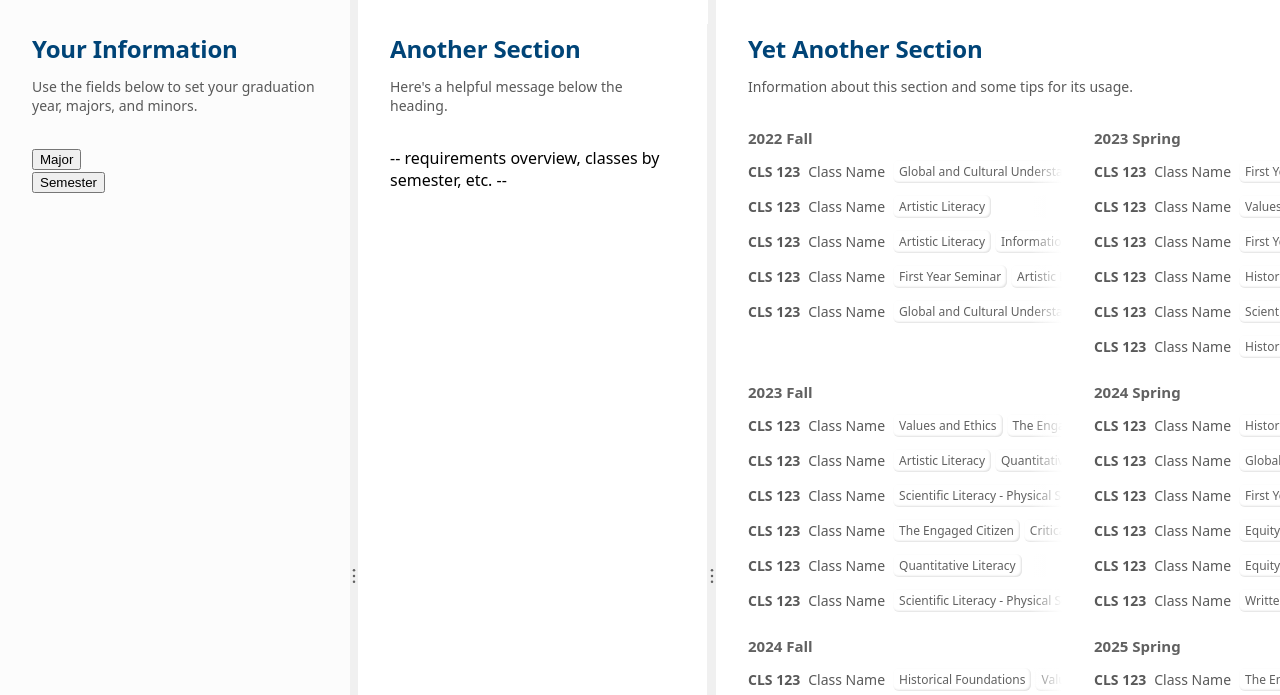
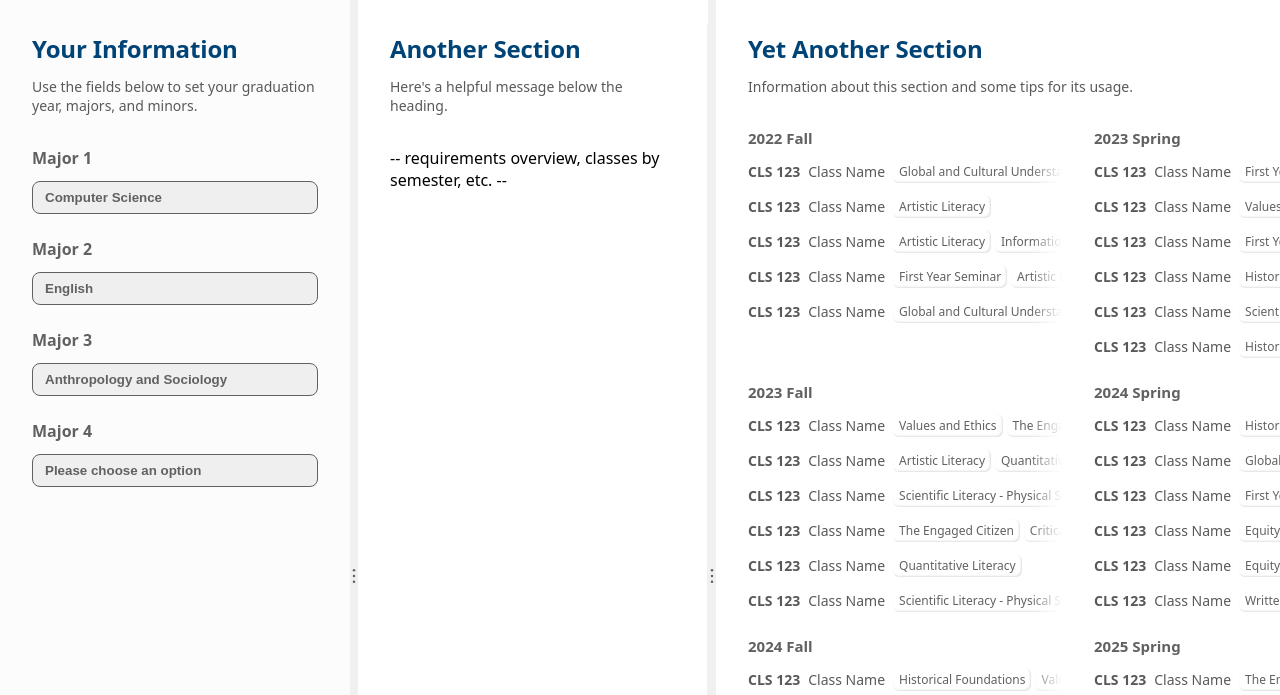
Before and after one commit to jbearley/fyp, a Flask app: page / in a window 1280 px wide. Shown: the part 82-777 px from the top of the page. Run offline with Flask 3, Linux system fonts and the light colour scheme.

Commit message:
dropdowns for majors with pre-selected options hard-coded into routes.py

```diff
--- a/app/routes.py
+++ b/app/routes.py
@@ -1,9 +1,72 @@
 from app import app
 from flask import render_template
 import sys
+
 sys.path.append("app")
 from dummy_data import random_classes_by_semester
 
+
+majors = [
+    "Anthropology and Sociology",
+    "Astronomy",
+    "Biochemistry, Cell and Molecular Biology",
+    "Biology",
+    "Chemistry",
+    "Computer Science",
+    "Data Analytics",
+    "English",
+    "Environmental Science",
+    "History",
+    "International Relations",
+    "English",
+    "Writing",
+    "Rhetoric and Media Studies",
+    "Environmental Science",
+    "History",
+    "International Relations",
+    "Kinesiology",
+    "Law, Politics and Society",
+    "Mathematics",
+    "Mathematics Education (Secondary)",
+]
+minors = [
+    "Anthropology",
+    "Biology",
+    "Chemistry",
+    "Computer Science",
+    "Cybersecurity",
+    "Data Analytics",
+    "English",
+    "Writing",
+    "Rhetoric and Media Studies",
+    "History",
+    "International Relations",
+    "Mathematics",
+    "Mathematics Education (Secondary)",
+    "Military Studies",
+]
+concentrations = [
+    "Behavior Analysis of Developmental Disabilities",
+    "Biophysics",
+    "Comparative Animal Behavior",
+    "Global and Comparative Public Health",
+    "Human Resources Management",
+    "Interdisciplinary Study of the Humanities and Sciences",
+    "Global and Comparative Public Health",
+    "Human Resources Management",
+    "Interdisciplinary Study of the Humanities and Sciences",
+]
+# complete from this link https://www.drake.edu/academics/undergraduate/majors/ up to "Military Studies" (from "College / School Listing" view)
+drake_curriculum = {
+    "majors": majors,
+    "minors": minors,
+    "concentrations": concentrations,
+}
+user_choices = {
+    "majors": ["Computer Science", "English", "Anthropology and Sociology"],
+    "minors": [],
+    "concentrations": []
+}
 
 @app.route("/")
 @app.route("/index")
@@ -14,6 +77,8 @@ def index():
         "main.html",
         title="Drake Four-Year Plan Generator",
         classes_by_semester=random_classes_by_semester(),
+        drake_curriculum=drake_curriculum,
+        user_choices=user_choices,
         styles_to_enqueue=styles_to_enqueue,
         scripts_to_enqueue=scripts_to_enqueue,
     )
--- a/app/static/css/main.css
+++ b/app/static/css/main.css
@@ -216,11 +216,29 @@ h3 {
 	background-color: var(--gray-400);
 }
 
-.dropdown-content {
-	color: var(--gray-600);
-	display: none;
+.dropdown-container {
+	display: flex;
+	flex-direction: column;
+	gap: 12px;
 }
 
-.dropdown .expanded+.dropdown-content {
+.dropdown-container label {
+	color: var(--gray-500);
+	font-weight: 550;
+}
+
+.dropdown-container select {
 	display: flex;
+	border-radius: 8px;
+	padding: 8px 12px;
+	appearance: none;
+	border: 1px solid var(--gray-500);
+	color: var(--gray-500);
+	font-weight: 550;
 }
+
+.your-information content {
+	display: flex;
+	flex-direction: column;
+	gap: 24px;
+}
--- a/app/static/js/main.js
+++ b/app/static/js/main.js
@@ -60,3 +60,17 @@ function inputFields() {
 		});
 	});
 }
+
+function toggleImages(button) {
+
+	var image1 = button.querySelector('.image1');
+	var image2 = button.querySelector('.image2');
+
+	if (image1.style.display === 'none' || image1.style.display === '') {
+		image1.style.display = 'block'; // Display the first image
+		image2.style.display = 'none';  // Hide the second image
+	} else {
+		image1.style.display = 'none';  // Hide the first image
+		image2.style.display = 'block'; // Display the second image
+	}
+}
--- a/app/templates/main.html
+++ b/app/templates/main.html
@@ -9,19 +9,29 @@
 			<p>Use the fields below to set your graduation year, majors, and minors.</p>
 		</header>
 		<content>
-			<div class="dropdown">
-				<button>Major</button>
-				<div class="dropdown-content">
-					<a href="#">Business</a>
-				</div>
+			{% if drake_curriculum and user_choices and ('majors' in drake_curriculum) and ('majors' in user_choices) %}
+			{% for i in range((user_choices['majors'] | length)) %}
+			{% set major_choice = user_choices['majors'][i] %}
+			<div class="dropdown-container">
+				<label for='major'>Major {{i + 1}}</label>
+				<select id='major'>
+					<!-- <option selected disabled hidden value=''>Please choose an option</option> -->
+					{% for major in drake_curriculum['majors'] %}
+					<option value='{{major}}' {{ (major == major_choice) and 'selected' or '' }} >{{major}}</option>
+					{% endfor %}
+				</select>
 			</div>
-			<div class="dropdown">
-				<button>Semester</button>
-				<div class="dropdown-content">
-					<a href="#">2024 fall</a>
-					<a href="#">2025 spring</a>
-				</div>
+			{% endfor %}
+			<div class="dropdown-container">
+				<label for='major'>Major {{(user_choices['majors'] | length) + 1}}</label>
+				<select id='major'>
+					<option selected disabled hidden value=''>Please choose an option</option>
+					{% for major in drake_curriculum['majors'] %}
+					<option value='{{major}}'>{{major}}</option>
+					{% endfor %}
+				</select>
 			</div>
+			{% endif %}
 		</content>
 		<div class='resizer'></div>
 	</section>
```
